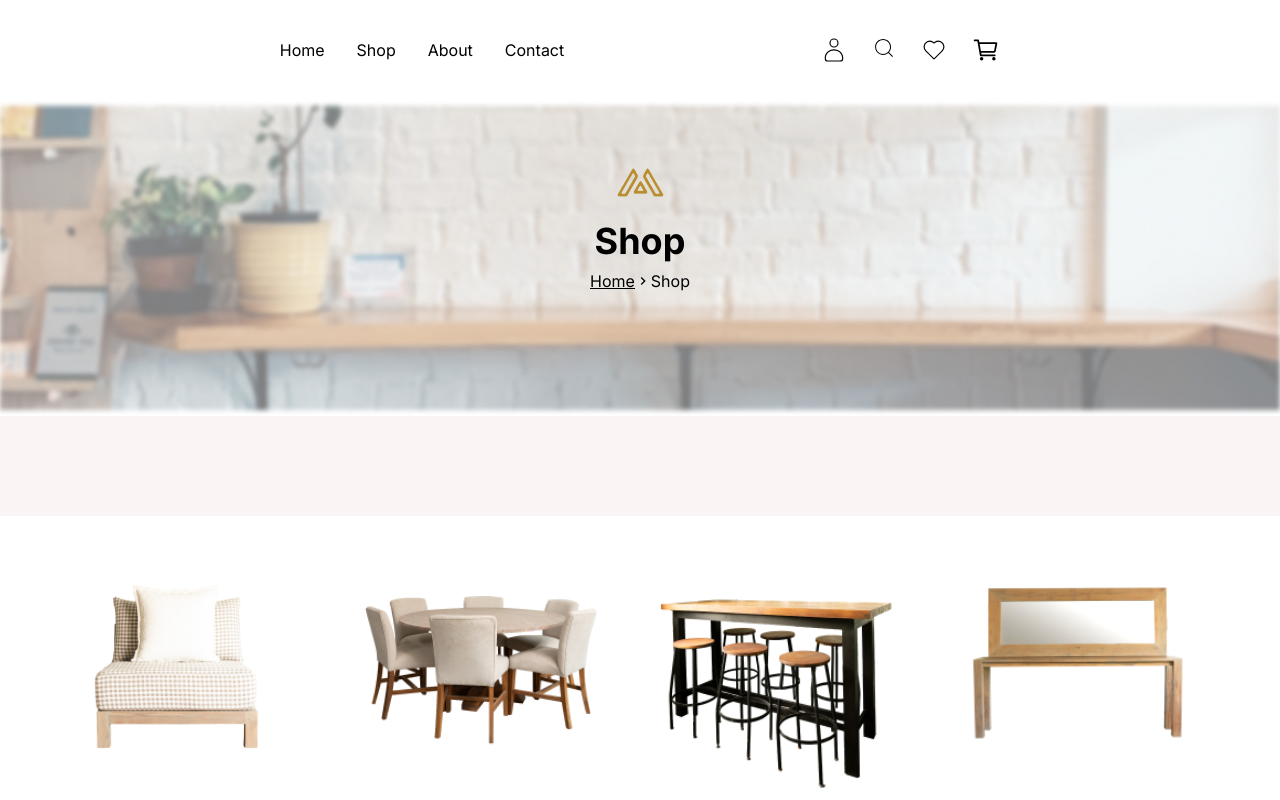
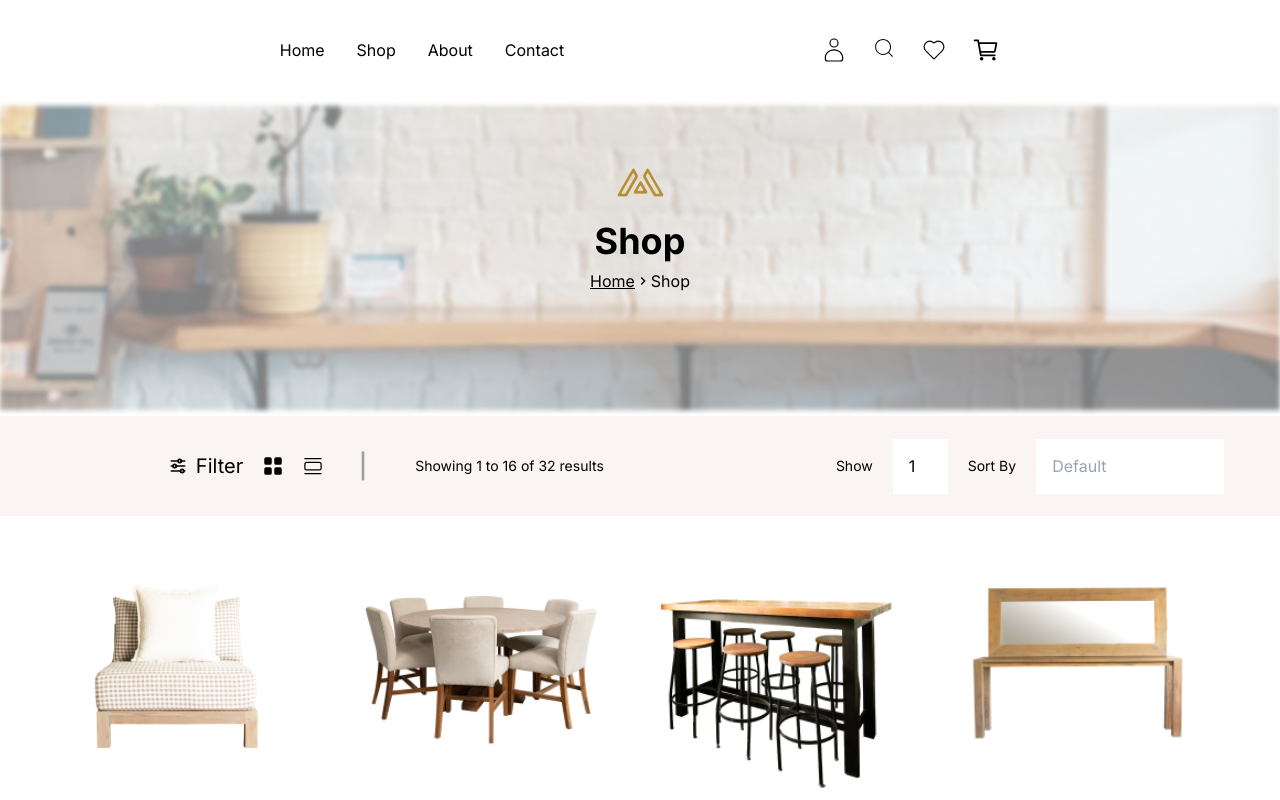
Before and after one commit to Faraz-Pasha1/Hackathon-Exam-of-E-Commerce-Website, a Next.js app: page /shop in a window 1280 px wide. Shown: the top 800 px of the page. Built offline with nearby package versions, Linux system fonts and the light colour scheme.

Commit message:
seventh commit

```diff
--- a/src/app/shop/page.tsx
+++ b/src/app/shop/page.tsx
@@ -1,6 +1,13 @@
 import Image from "next/image";
 import Link from "next/link";
 import { MdOutlineKeyboardArrowRight } from "react-icons/md";
+import { TbAdjustmentsHorizontal } from "react-icons/tb";
+import { BsFillGridFill } from "react-icons/bs";
+import { BsViewList } from "react-icons/bs";
+import { RxDividerVertical } from "react-icons/rx";
+
+
+
 import {
     Pagination,
     PaginationContent,
@@ -45,9 +52,36 @@ export default function Shop () {
             </div>
         </div>
 
-            <div className = "w-full md:h-[100px] bg-[#FAF4F4] ">
+            <div className = "flex justify-between sm:justify-center sm:items-center md:flex-row sm:flex-col sm:leading-tight">
+                <div className = "w-full md:h-[100px] bg-[#FAF4F4] sm:justify-center sm:leading-tight sm:items-center flex md:flex-row sm:flex-col gap-8 items-center">
+                    <div className = "flex sm:flex-row sm:items-center sm:leading-tight sm:gap-5">
+                    <div className = "flex md:flex-row  sm:flex-row items-center gap-2 md:ml-28">
+                    <TbAdjustmentsHorizontal className  = "sm:text-[14px] md:text-[20px] cursor-pointer" /> <p className  = "sm:text-[12px] md:text-[20px] cursor-pointer">Filter</p></div>
+                    <BsFillGridFill className  = "sm:text-[12px] md:text-[20px] cursor-pointer" />
+                    <BsViewList className  = "sm:text-[14px] md:text-[20px] cursor-pointer"/>
+                    <RxDividerVertical className = "text-[#9F9F9F] sm:text-[20px] md:text-[40px] cursor-pointer"/></div>
+                    <p className = "sm:text-[14px] md:text[16px] ">Showing 1 to 16 of 32 results</p>
+
+                    <div className = "flex md:flex-row items-center sm:leading-tight gap-5 md:ml-48 sm:pl-2">
+                        <label htmlFor="result" className="block text-sm sm:text-[14px] text-[20px] ">Show</label>
+                        <input
+                            type="number"
+                            id="result"
+                            placeholder=""
+                            defaultValue={1}
+                            className="sm:w-[40px] md:w-[55px] sm:h-[25px] md:h-[55px] px-4 py-2 bg-white"
+                        />
+                        <label htmlFor="result" className="block text-sm sm:text-[14px] text-[20px] ">Sort By</label>
+                        <input
+                            type="text"
+                            id="result"
+                            placeholder="Default"
+                            className="sm:w-[140px] md:w-[188px] sm:h-[25px] md:h-[55px]  px-4 py-2 bg-white"
+                        />
 
 
+                    </div>
+                </div>
             </div>
 
 
```
